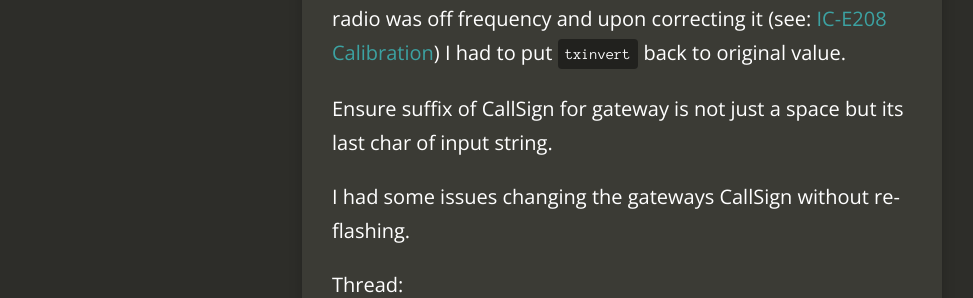
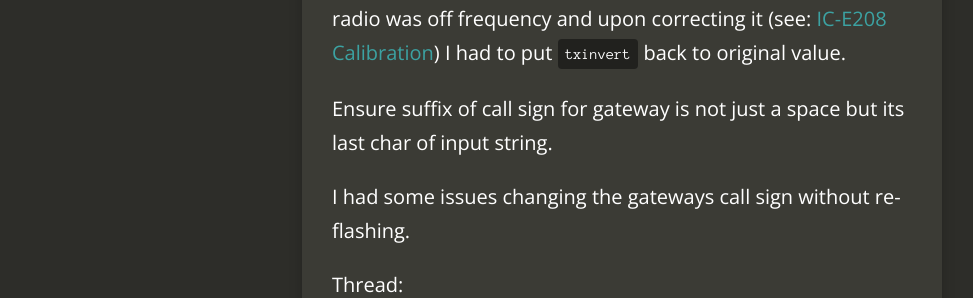
Before and after one commit to 2E0PGS/blog, a Jekyll site: the page built from _posts/2020-06-03-mmdvm-modem.md, in a window 1280 px wide and 900 px high, scrolled down 1044 px. Shown: the part 165-463 px from the top of the window, without its empty margins (18-991 px from the left). Built offline with Jekyll 4.4.1, drawn with Linux system fonts in a browser that asks for light colours; nearby versions of some CDN libraries; comment, search, counter and statistics services are not loaded.

Commit message:
Grammar correction.

```diff
--- a/_posts/2020-06-03-mmdvm-modem.md
+++ b/_posts/2020-06-03-mmdvm-modem.md
@@ -41,9 +41,9 @@ Pi-Star web UI page configuration/expert/mmdvmhost you will find the following f
 
 `txinvert` was default `1`, for some radios like mine you may need to change it to `0` however in my case I later found my radio was off frequency and upon correcting it (see: [IC-E208 Calibration](https://2e0pgs.github.io/blog/hamradio/2019/05/25/ic-e208-calibration/)) I had to put `txinvert` back to original value.
 
-Ensure suffix of CallSign for gateway is not just a space but its last char of input string.
+Ensure suffix of call sign for gateway is not just a space but its last char of input string.
 
-I had some issues changing the gateways CallSign without re-flashing.
+I had some issues changing the gateways call sign without re-flashing.
 
 Thread: [facebook.com/groups/pistarusergroup/414855285738167](https://www.facebook.com/groups/pistarusergroup/414855285738167/?comment_id=414856705738025&reply_comment_id=415271039029925&notif_id=1554136716212493&notif_t=group_comment)
 
```
